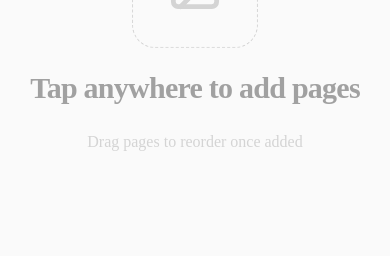
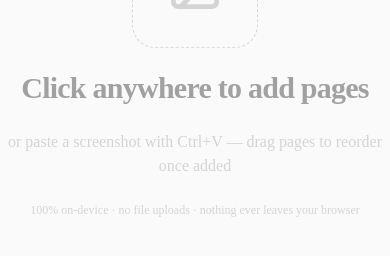
Before and after one commit to njcodez/paste2pdf, a Next.js app: page / in a window 390 px wide. Shown: the part 262-518 px from the top of the page. Built offline with nearby package versions, Linux system fonts and the light colour scheme.

Commit message:
fix: emptystate and readme content

```diff
--- a/src/components/EmptyState.tsx
+++ b/src/components/EmptyState.tsx
@@ -16,18 +16,14 @@ export function EmptyState({ onAdd }: { onAdd: () => void }) {
       >
         <ImagePlus className="text-neutral-300 dark:text-neutral-600" size={56} />
       </motion.div>
-
       <p className="max-w-md text-3xl font-semibold tracking-tight text-neutral-400 dark:text-neutral-500 sm:text-4xl">
-        <span className="sm:hidden">Tap anywhere to add pages</span>
-        <span className="hidden sm:inline">Click anywhere to add pages</span>
+        Click anywhere to add pages
       </p>
-
-
       <p className="text-base text-neutral-300 dark:text-neutral-600">
-        <span className="sm:hidden">Drag pages to reorder once added</span>
-        <span className="hidden sm:inline">
-          or paste a screenshot with Ctrl+V. Drag pages to reorder once added
-        </span>
+        or paste a screenshot with Ctrl+V — drag pages to reorder once added
+      </p>
+      <p className="text-xs font-medium text-neutral-300 dark:text-neutral-700">
+        100% on-device · no file uploads · nothing ever leaves your browser
       </p>
     </div>
   );
```
Also changed, not shown: 1 other file (tests, documents, lock files or other folders).
